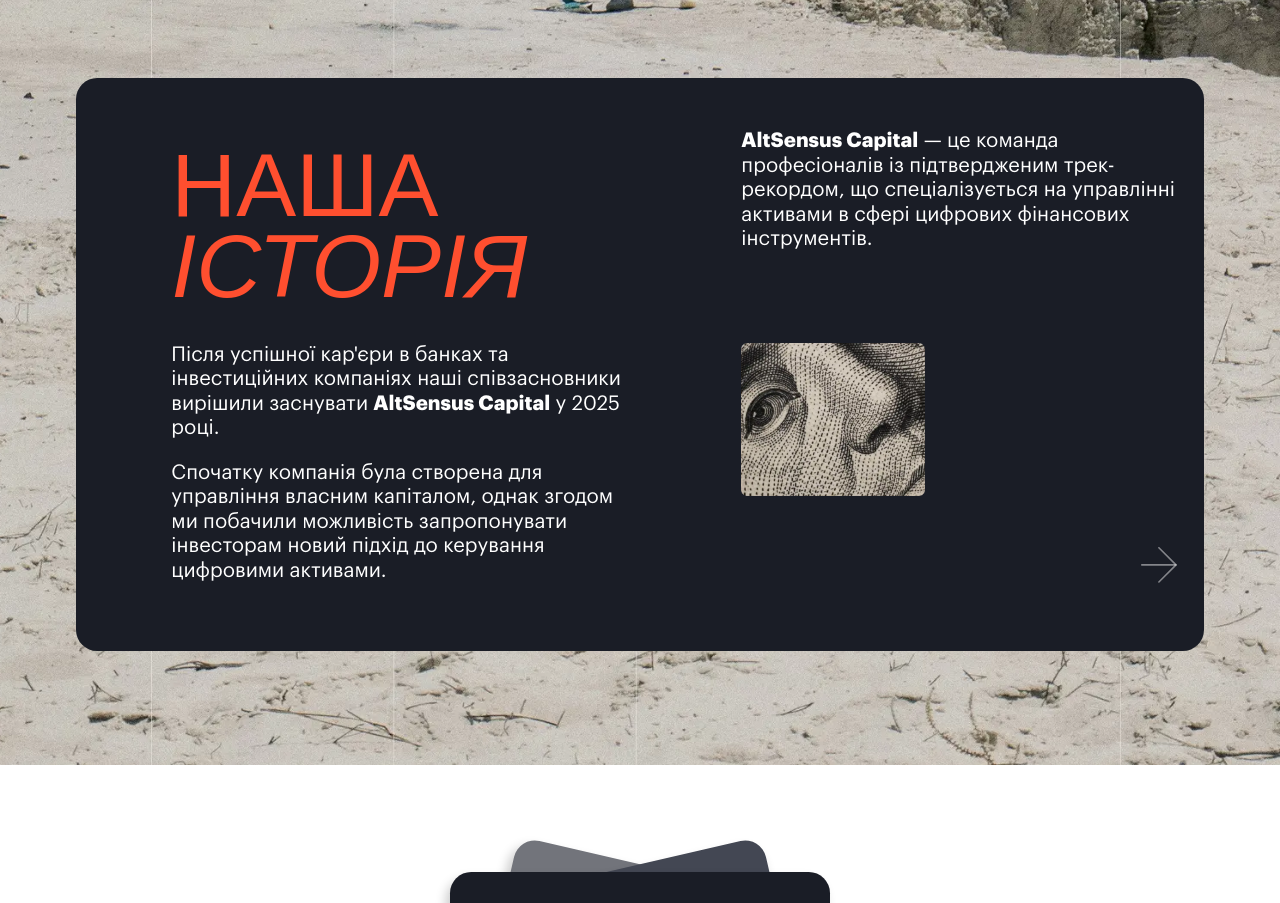
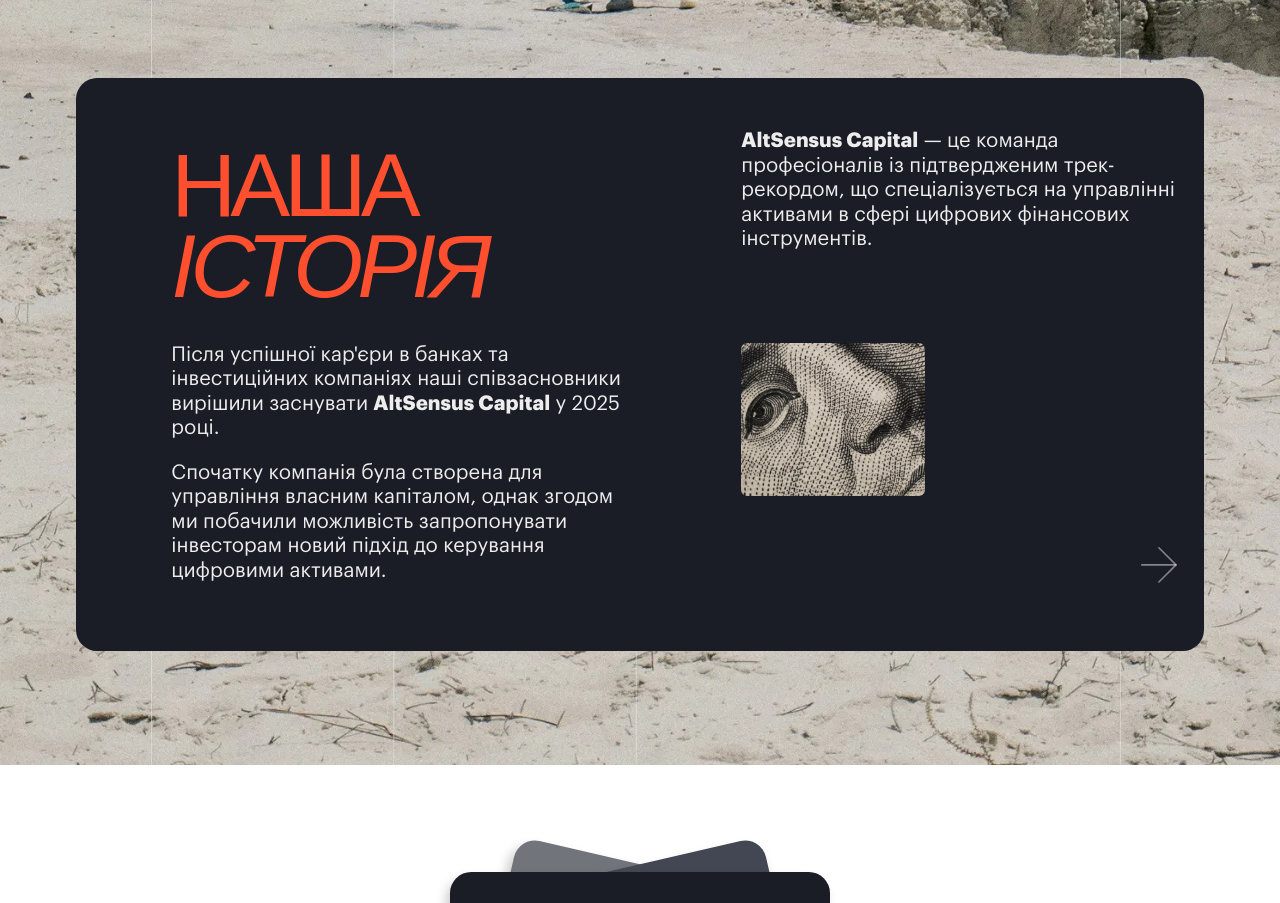
Before and after one commit to mdvs-pro/Altsensus_FE, a website: page main.html in a window 1280 px wide. Shown: the part 780-1683 px from the top of the page. Drawn offline with Linux system fonts and the light colour scheme.

Commit message:
update text in story

```diff
--- a/assets/css/components/main/hero.css
+++ b/assets/css/components/main/hero.css
@@ -252,7 +252,7 @@
   font-size: var(--font-size-106);
   line-height: 9.5rem;
   font-family: var(--font-secondary);
-  letter-spacing: 0;
+  letter-spacing: -0.7rem;
 }
 
 .hero__story-arrow {
@@ -290,6 +290,7 @@
   margin-bottom: 1em;
   font-weight: 400;
   line-height: 120%;
+  color: rgba(237, 237, 237, 1);
 }
 .hero__story-text b {
   font-weight: 700;
--- a/main.html
+++ b/main.html
@@ -168,7 +168,7 @@
                 <h2>НАША <i>ІСТОРІЯ</i></h2>
               </div>
               <div
-                class="hero__story-text order-4 order-sm-2 text-white text-lg offset-1 col-10 offset-sm-1 col-sm-6 offset-lg-3 col-lg-5"
+                class="hero__story-text order-4 order-sm-2 text-lg offset-1 col-10 offset-sm-1 col-sm-6 offset-lg-3 col-lg-5"
               >
                 <p>
                   <b>AltSensus Capital</b> — це команда професіоналів із
```
